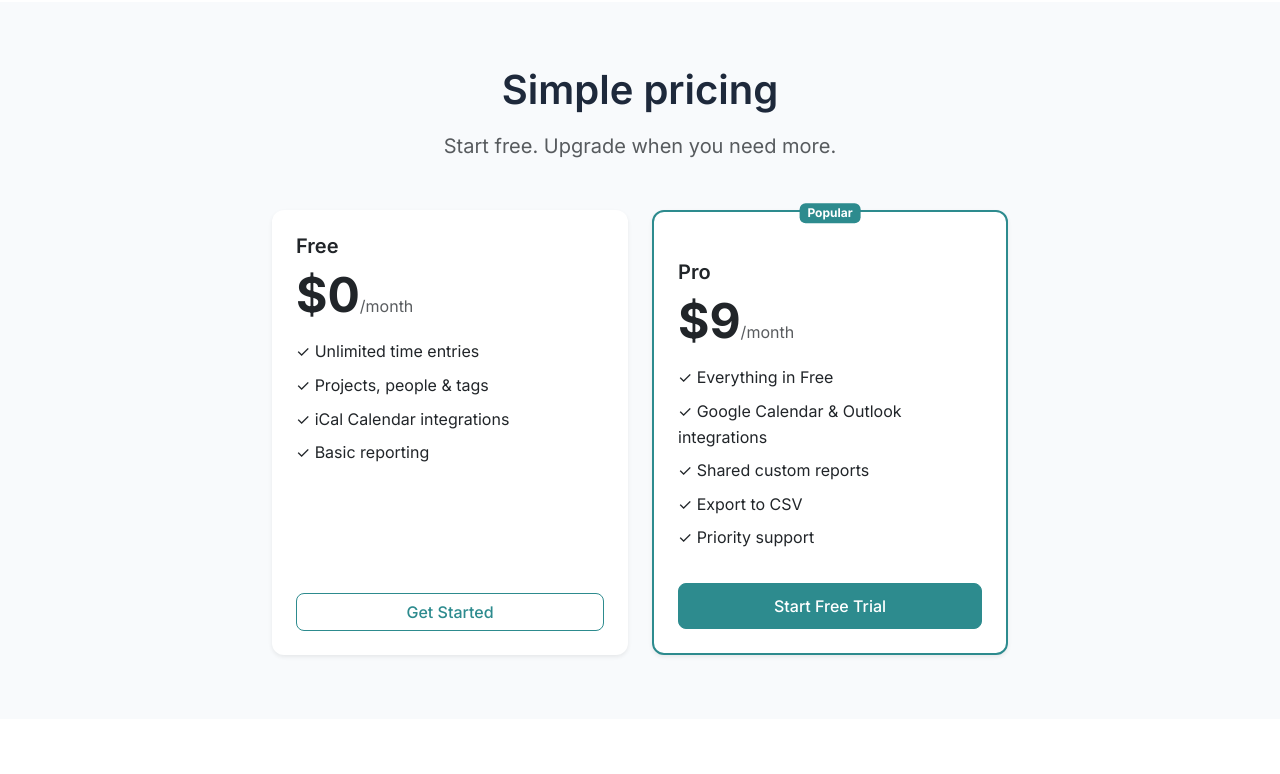
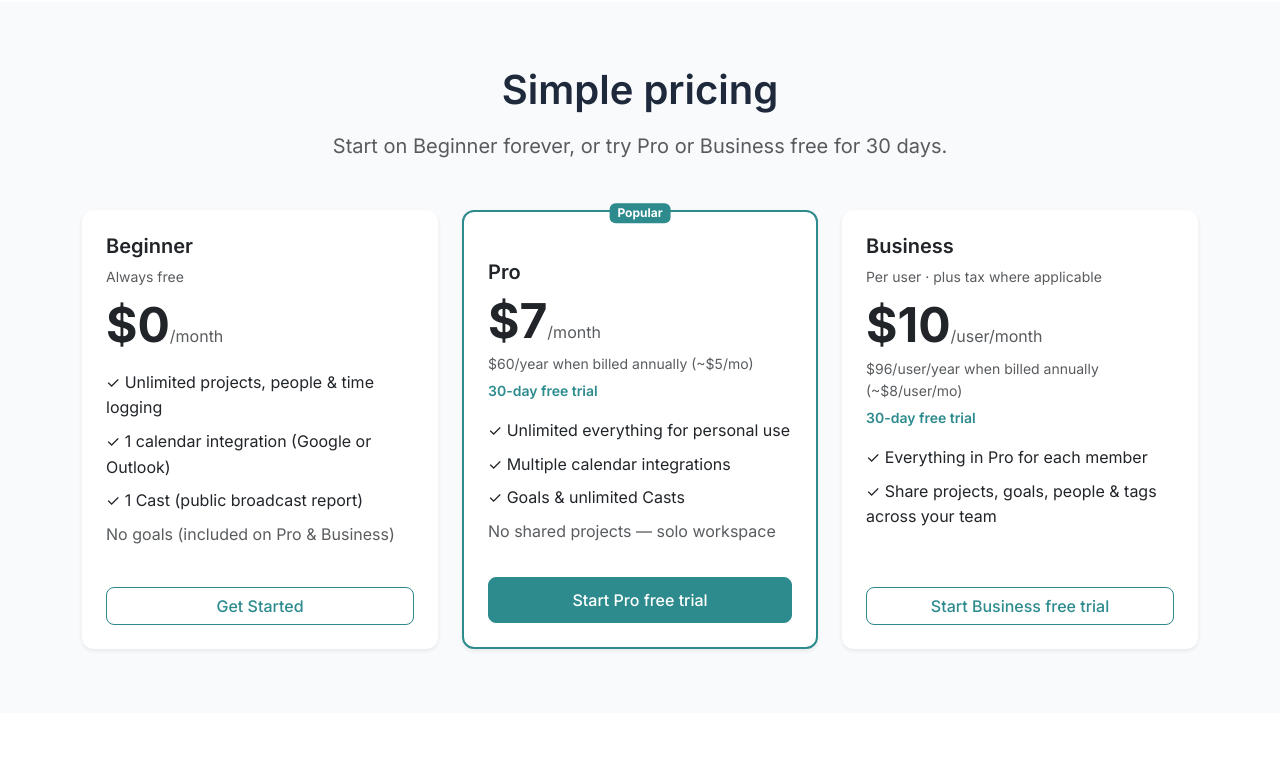
Before and after one commit to smmaths/workcastr-www, a plain HTML site: page index.html in a window 1280 px wide. Shown: the part 1540-2314 px from the top of the page. Drawn offline with nearby package versions, Linux system fonts and the light colour scheme.

Commit message:
Update pricing plans in index.html: rename Free to Beginner, adjust pricing for Pro and add Business plan details, enhance feature descriptions, and clarify trial information.

```diff
--- a/index.html
+++ b/index.html
@@ -152,19 +152,20 @@
     <div class="container">
       <div class="text-center mb-5">
         <h2 class="mb-3">Simple pricing</h2>
-        <p class="text-muted lead">Start free. Upgrade when you need more.</p>
+        <p class="text-muted lead">Start on Beginner forever, or try Pro or Business free for 30 days.</p>
       </div>
       <div class="row justify-content-center g-4">
         <div class="col-md-6 col-lg-4">
           <div class="card h-100 border-0 shadow-sm">
             <div class="card-body p-4 d-flex flex-column">
-              <h5 class="card-title">Free</h5>
+              <h5 class="card-title">Beginner</h5>
+              <p class="small text-muted mb-2">Always free</p>
               <div class="mb-3"><span class="display-5 fw-bold">$0</span><span class="text-muted">/month</span></div>
               <ul class="list-unstyled mb-4 flex-grow-1">
-                <li class="mb-2">&#10003; Unlimited time entries</li>
-                <li class="mb-2">&#10003; Projects, people & tags</li>
-                <li class="mb-2">&#10003; iCal Calendar integrations</li>
-                <li class="mb-2">&#10003; Basic reporting</li>
+                <li class="mb-2">&#10003; Unlimited projects, people & time logging</li>
+                <li class="mb-2">&#10003; 1 calendar integration (Google or Outlook)</li>
+                <li class="mb-2">&#10003; 1 Cast (public broadcast report)</li>
+                <li class="mb-2 text-muted">No goals (included on Pro & Business)</li>
               </ul>
               <a class="btn btn-outline-primary w-100" href="https://app.workcastr.com" target="_blank" rel="noopener">Get Started</a>
             </div>
@@ -177,15 +178,32 @@
             </div>
             <div class="card-body p-4 d-flex flex-column pt-5">
               <h5 class="card-title">Pro</h5>
-              <div class="mb-3"><span class="display-5 fw-bold">$9</span><span class="text-muted">/month</span></div>
+              <div class="mb-1"><span class="display-5 fw-bold">$7</span><span class="text-muted">/month</span></div>
+              <p class="small text-muted mb-1">$60/year when billed annually (~$5/mo)</p>
+              <p class="small fw-semibold text-primary mb-3">30-day free trial</p>
               <ul class="list-unstyled mb-4 flex-grow-1">
-                <li class="mb-2">&#10003; Everything in Free</li>
-                <li class="mb-2">&#10003; Google Calendar & Outlook integrations</li>
-                <li class="mb-2">&#10003; Shared custom reports</li>
-                <li class="mb-2">&#10003; Export to CSV</li>
-                <li class="mb-2">&#10003; Priority support</li>
+                <li class="mb-2">&#10003; Unlimited everything for personal use</li>
+                <li class="mb-2">&#10003; Multiple calendar integrations</li>
+                <li class="mb-2">&#10003; Goals & unlimited Casts</li>
+                <li class="mb-2 text-muted">No shared projects — solo workspace</li>
               </ul>
-              <a class="btn btn-primary w-100" href="https://app.workcastr.com" target="_blank" rel="noopener">Start Free Trial</a>
+              <a class="btn btn-primary w-100" href="https://app.workcastr.com" target="_blank" rel="noopener">Start Pro free trial</a>
+            </div>
+          </div>
+        </div>
+        <div class="col-md-6 col-lg-4">
+          <div class="card h-100 border-0 shadow-sm">
+            <div class="card-body p-4 d-flex flex-column">
+              <h5 class="card-title">Business</h5>
+              <p class="small text-muted mb-2">Per user · plus tax where applicable</p>
+              <div class="mb-1"><span class="display-5 fw-bold">$10</span><span class="text-muted">/user/month</span></div>
+              <p class="small text-muted mb-1">$96/user/year when billed annually (~$8/user/mo)</p>
+              <p class="small fw-semibold text-primary mb-3">30-day free trial</p>
+              <ul class="list-unstyled mb-4 flex-grow-1">
+                <li class="mb-2">&#10003; Everything in Pro for each member</li>
+                <li class="mb-2">&#10003; Share projects, goals, people & tags across your team</li>
+              </ul>
+              <a class="btn btn-outline-primary w-100" href="https://app.workcastr.com" target="_blank" rel="noopener">Start Business free trial</a>
             </div>
           </div>
         </div>
@@ -208,7 +226,7 @@
                 <button class="accordion-button" type="button" data-bs-toggle="collapse" data-bs-target="#faq1" aria-expanded="true" aria-controls="faq1">Which calendars are supported?</button>
               </h3>
               <div id="faq1" class="accordion-collapse collapse show" data-bs-parent="#faqAccordion">
-                <div class="accordion-body">Workcastr supports Google Calendar and Microsoft Outlook. Connect one or both to import events as planned items and time entries automatically.</div>
+                <div class="accordion-body">Workcastr supports Google Calendar and Microsoft Outlook. Beginner includes one connected calendar; Pro and Business include unlimited calendar connections. Import events as planned items and time entries automatically.</div>
               </div>
             </div>
             <div class="accordion-item border-0 shadow-sm mb-2 rounded">
@@ -233,6 +251,14 @@
               </h3>
               <div id="faq4" class="accordion-collapse collapse" data-bs-parent="#faqAccordion">
                 <div class="accordion-body">Yes. You can upgrade or downgrade your plan at any time from your account settings.</div>
+              </div>
+            </div>
+            <div class="accordion-item border-0 shadow-sm mb-2 rounded">
+              <h3 class="accordion-header">
+                <button class="accordion-button collapsed" type="button" data-bs-toggle="collapse" data-bs-target="#faq5" aria-expanded="false" aria-controls="faq5">Do Pro and Business include a free trial?</button>
+              </h3>
+              <div id="faq5" class="accordion-collapse collapse" data-bs-parent="#faqAccordion">
+                <div class="accordion-body">Yes. Both Pro and Business come with a 30-day free trial so you can use the full feature set before you are billed. Start either trial from your account after you sign up.</div>
               </div>
             </div>
           </div>
```
